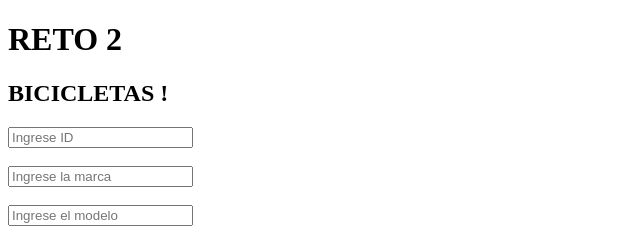
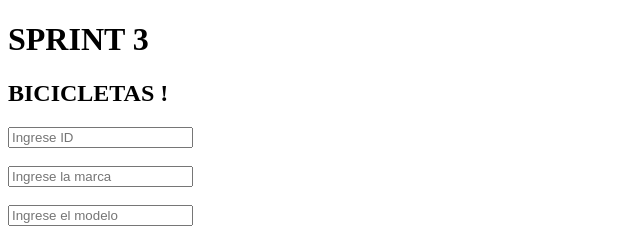
Before and after one commit to 7Maiguel/Proyecto-ciclo-3, a plain HTML site: page index.html in a window 1280 px wide. Shown: the top 240 px of the page, 0-640 px from the left. Drawn offline with nearby package versions, Linux system fonts and the light colour scheme.

Commit message:
Ultima actualizaciÂon para empezar con el Sprint 3

```diff
--- a/index.html
+++ b/index.html
@@ -4,10 +4,10 @@
   <meta charset="UTF-8">
   <meta http-equiv="X-UA-Compatible" content="IE=edge">
   <meta name="viewport" content="width=device-width, initial-scale=1.0">
-  <title>Reto 2</title>
+  <title>Alquiler de Bicicletas</title>
 </head>
 <body>
-    <h1>RETO 2</h1>
+    <h1>SPRINT 3</h1>
 
     <h2>BICICLETAS !</h2>
     <form>
```
Also changed, not shown: 1 other file.
